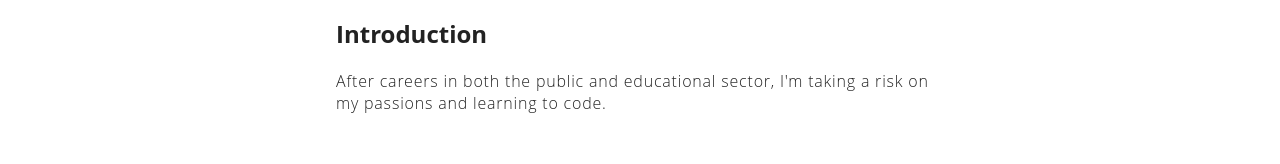
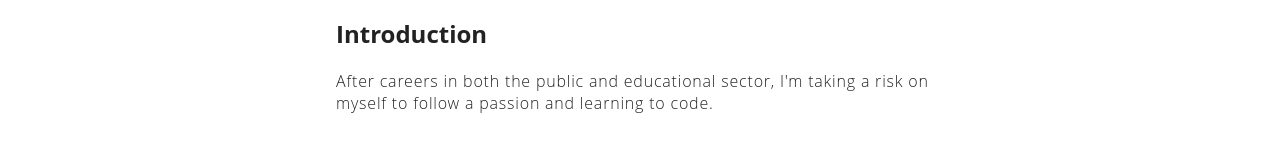
Before and after one commit to bnicp/prework-about-me, a plain HTML site: page index.html in a window 1280 px wide. Shown: the part 485-649 px from the top of the page. Drawn offline with Linux system fonts and the light colour scheme.

Commit message:
updating answers

```diff
--- a/index.html
+++ b/index.html
@@ -17,7 +17,7 @@
     </header>
     <section class="details">
       <h1>Introduction</h1>
-      <p>After careers in both the public and educational sector, I'm taking a risk on my passions and learning to code.</p>
+      <p>After careers in both the public and educational sector, I'm taking a risk on myself to follow a passion and learning to code.</p>
       <h1>Where I'm From</h1>
       <p>Originally Florida. Most recently, Atlanta.</p>
       <h1>What are your favorite hobbies?</h1>
```
